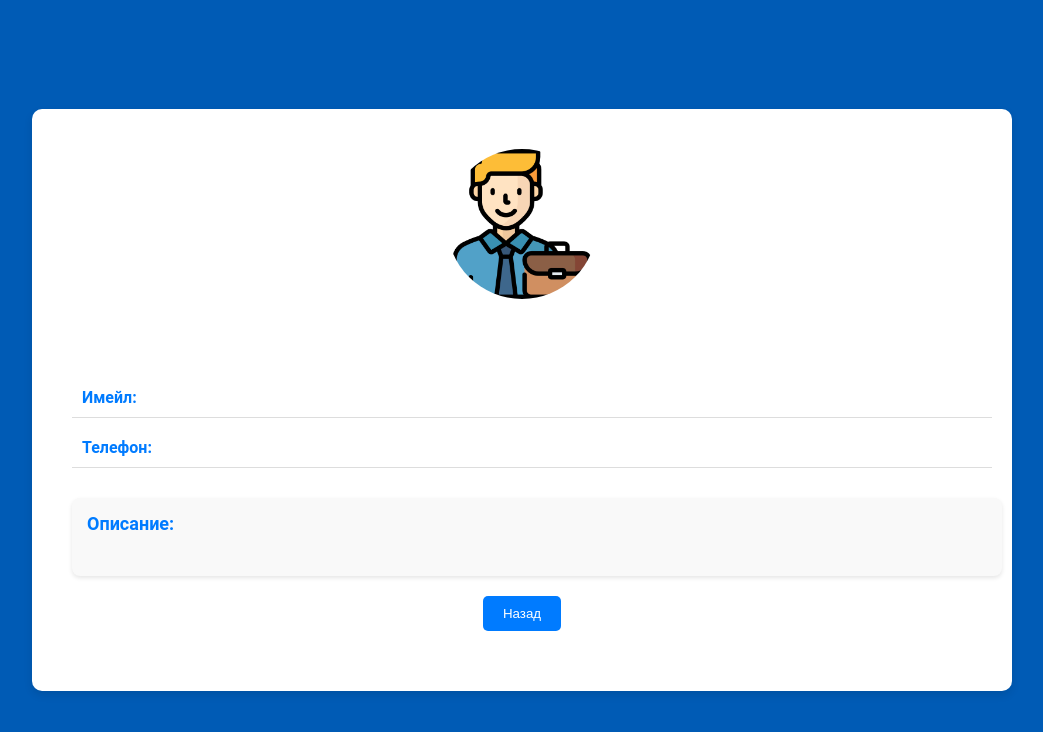
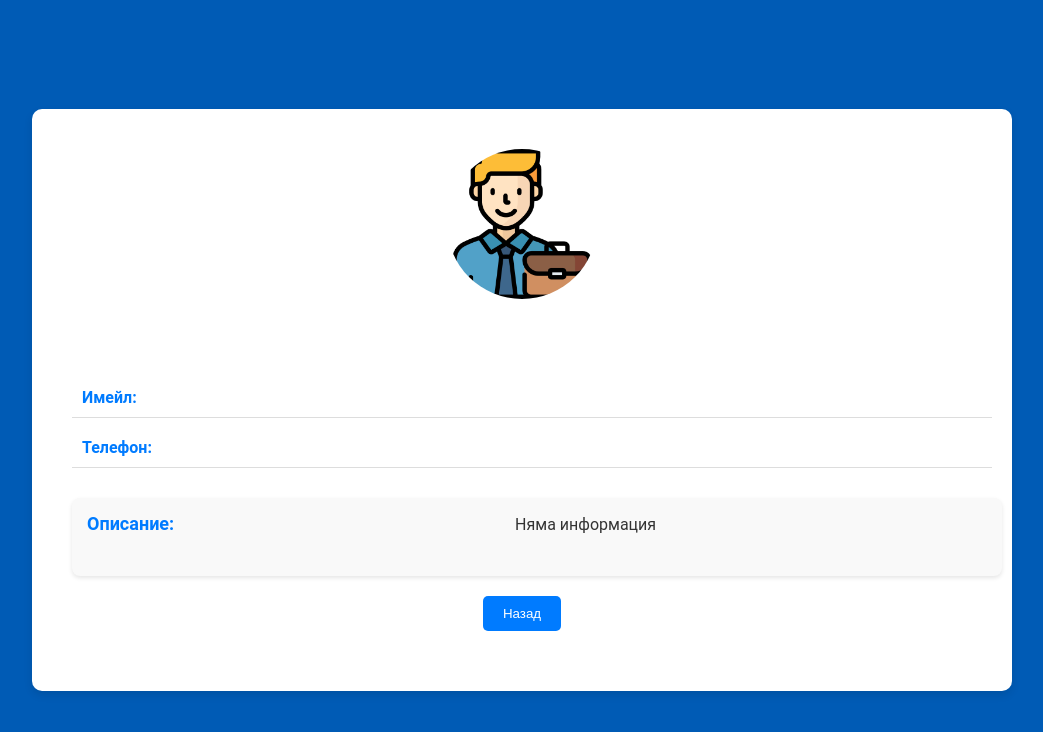
Before and after one commit to SvetoslavTaterski/LaborMarket, an Angular app in the folder LaborMarket.Web/: page /employer/1 in a window 1280 px wide. Shown: the top 732 px of the page, without its empty margins (118-1161 px from the left). Built offline with nearby package versions, Linux system fonts and the light colour scheme; no server answers.

Commit message:
Add fallback message for employer description on details page

```diff
--- a/LaborMarket.Web/src/app/components/pages/employer-details-page/employer-details-page.component.html
+++ b/LaborMarket.Web/src/app/components/pages/employer-details-page/employer-details-page.component.html
@@ -20,7 +20,7 @@
         </div>
         <div class="employer-description">
           <strong>Описание:</strong>
-          <p>{{ employer.description }}</p>
+          <p>{{ employer.description || 'Няма информация' }}</p>
         </div>
       </div>
       <button (click)="onBack()">Назад</button>
```
